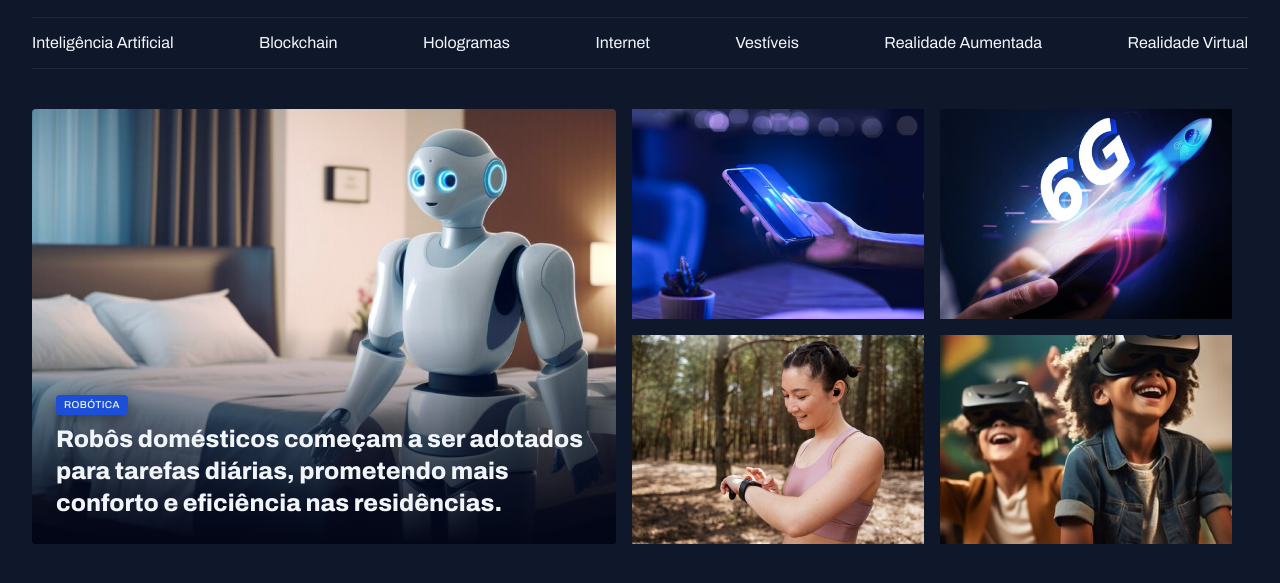
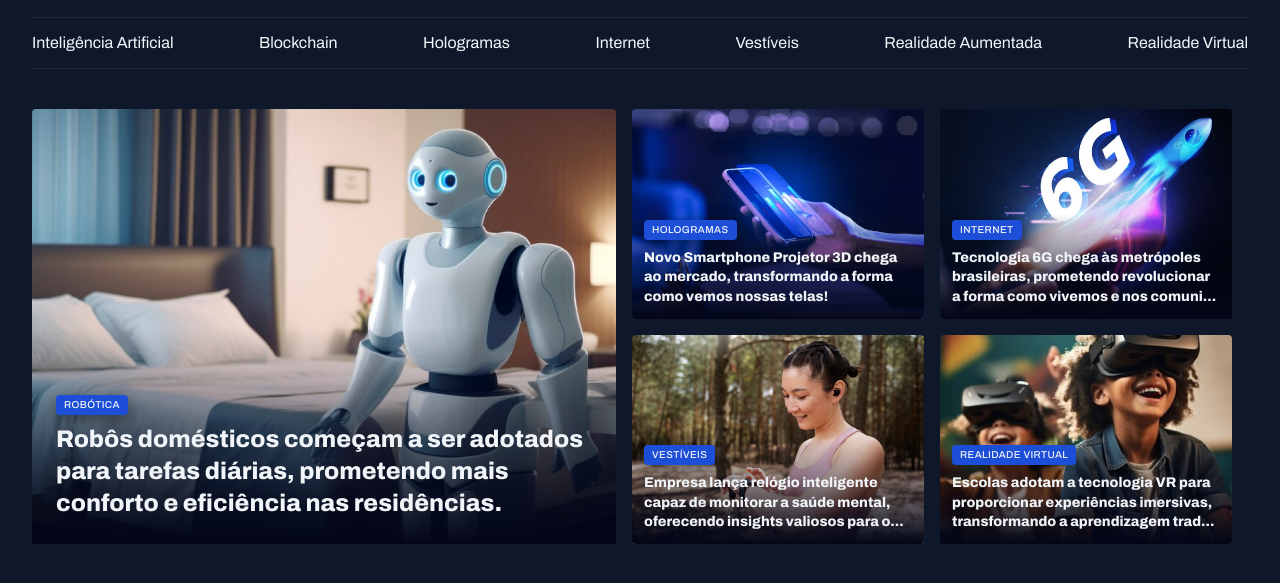
Before and after one commit to jaokzz/Pagina-de-Noticias, a plain HTML site: page index.html in a window 1280 px wide. Shown: the part 55-638 px from the top of the page. Drawn offline with Linux system fonts and the light colour scheme.

Commit message:
Finalizando a sessao destaques

```diff
--- a/index.html
+++ b/index.html
@@ -59,21 +59,53 @@
         </figure>
 
         <div class="grid grid-cols-2 gap-16">
-          <div>
+          <figure class="card">
             <img src="assets/images/Image 02.png" alt="" />
-          </div>
 
-          <div>
+            <figcaption>
+              <span class="content-tag">HOLOGRAMAS</span>
+              <h2 class="text-lg">
+                Novo Smartphone Projetor 3D chega ao mercado, transformando a
+                forma como vemos nossas telas!
+              </h2>
+            </figcaption>
+          </figure>
+
+          <figure class="card">
             <img src="assets/images/Image 03.png" alt="" />
-          </div>
 
-          <div>
+            <figcaption>
+              <span class="content-tag">INTERNET</span>
+              <h2 class="text-lg">
+                Tecnologia 6G chega às metrópoles brasileiras, prometendo
+                revolucionar a forma como vivemos e nos comuni...
+              </h2>
+            </figcaption>
+          </figure>
+
+          <figure class="card">
             <img src="assets/images/Image 04.png" alt="" />
-          </div>
 
-          <div>
+            <figcaption>
+              <span class="content-tag">VESTÍVEIS</span>
+              <h2 class="text-lg">
+                Empresa lança relógio inteligente capaz de monitorar a saúde
+                mental, oferecendo insights valiosos para o...
+              </h2>
+            </figcaption>
+          </figure>
+
+          <figure class="card">
             <img src="assets/images/Image 05.png" alt="" />
-          </div>
+
+            <figcaption>
+              <span class="content-tag">REALIDADE VIRTUAL</span>
+              <h2 class="text-lg">
+                Escolas adotam a tecnologia VR para proporcionar experiências
+                imersivas, transformando a aprendizagem trad...
+              </h2>
+            </figcaption>
+          </figure>
         </div>
 
         <div class="grid grid-flow-col"></div>
--- a/styles/sections.css
+++ b/styles/sections.css
@@ -23,6 +23,10 @@
     bottom: 0;
     padding: 24px;
 
+    &:has(.text-lg) {
+        padding: 12px;
+    }
+
     h2 {
       margin-top: 8px;
     }
```
